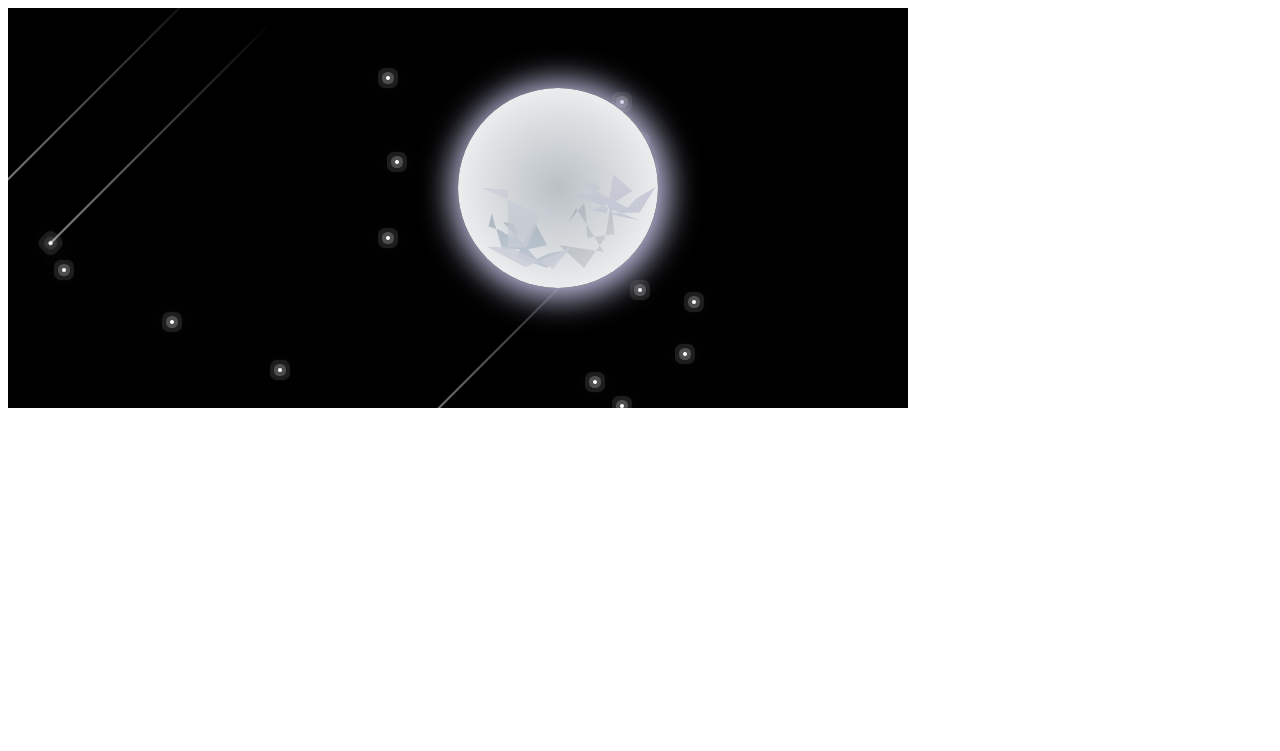
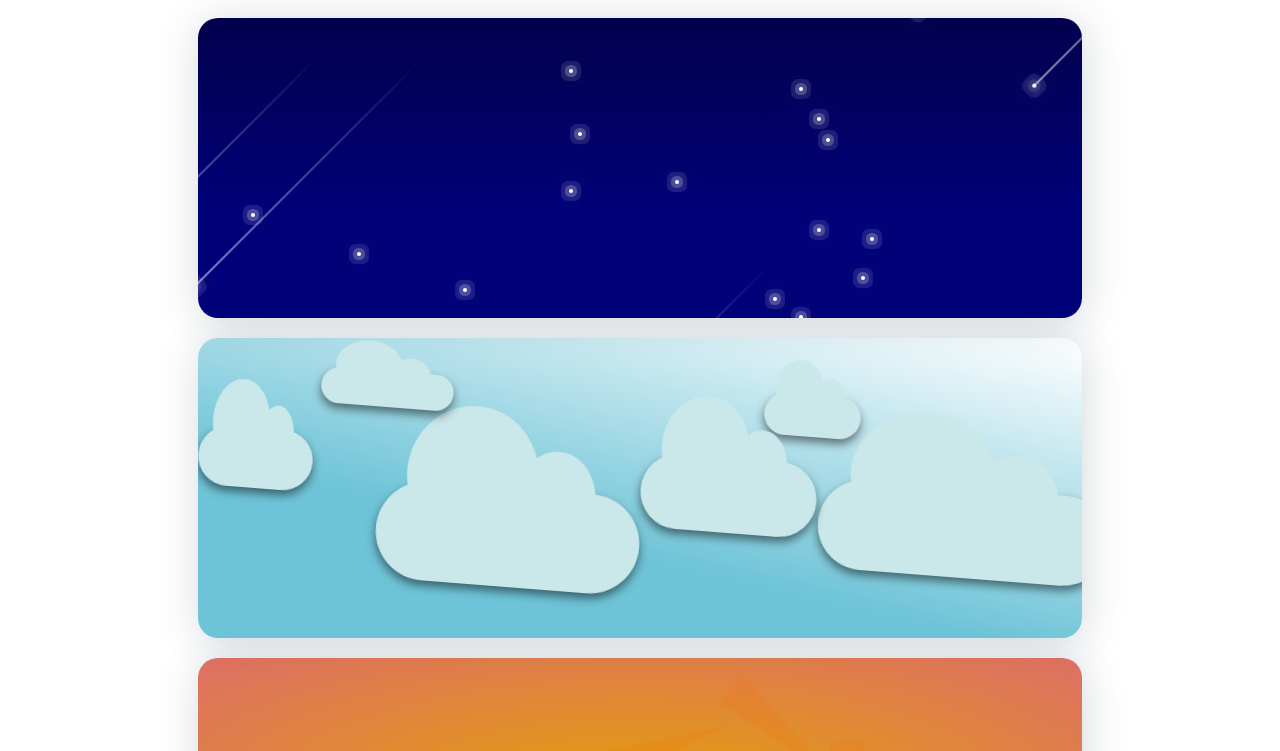
Before and after one commit to margaritaritik/css-module, a React (Create React App) app: page / in a window 1280 px wide. Shown: the top 751 px of the page. Built offline with nearby package versions, Linux system fonts and the light colour scheme.

Commit message:
changed the location of the animation

```diff
--- a/src/App.js
+++ b/src/App.js
@@ -6,11 +6,23 @@ import BlockDestruction from "./components/block destruction/BlockDestruction";
 import Revert from "./components/Revert";
 import TimeOfDay from "./components/animation time of day/TimeOfDay";
 import Moon from "./components/animation time of day/Moon";
+import styles from './stylesApp.module.css'
 
 function App() {
     return (
-        <div>
-         <Moon/>
+        <div className={styles.containerApp}>
+            <div className={styles.item}>
+                <Moon/>
+            </div>
+            <div className={styles.item}>
+                <Cloud_animation/>
+            </div>
+            <div className={styles.item}>
+                <TimeOfDay/>
+            </div>
+            <div className={styles.item}>
+                <Moon/>
+            </div>
         </div>
     );
 
--- a/src/components/animation elements/cloud_style.module.css
+++ b/src/components/animation elements/cloud_style.module.css
@@ -1,10 +1,15 @@
 .container_cloud{
+    overflow: hidden;
     transition: all 2s linear 0s;
     position: relative;
     top: 0;
     left: 0;
     height: 300px;
     width: 100%;
+    background: linear-gradient(13deg, rgba(34,165,195,0.6593487736891632) 36%, rgba(45,130,253,0) 100%);
+}
+.container_cloud div{
+
     animation-name: cloud_animation_block;
     animation-duration: 10s;
     animation-fill-mode: forwards;
@@ -14,8 +19,8 @@
 .container_cloud div:nth-child(1){
     position: absolute;
     top: 30%;
-    width: 120px;
-    height: 50px;
+    width: 13%;
+    height: 20%;
     background: #cae7ea;
     border-radius: 60px;
 }
@@ -23,8 +28,8 @@
     position: absolute;
     top: 50%;
     left:20%;
-    width: 300px;
-    height: 120px;
+    width: 30%;
+    height: 33%;
     background: #cae7ea;
     border-radius: 60px;
 
@@ -34,26 +39,26 @@
     position: absolute;
     top: 50%;
     left:70%;
-    width: 360px;
-    height: 110px;
+    width: 33%;
+    height: 30%;
     background: #cae7ea;
     border-radius: 60px;
 }
 .container_cloud div:nth-child(4){
     position: absolute;
-    top: -60%;
-    left: 45%;
-    width: 120px;
-    height: 50px;
+    top: 19%;
+    left: 64%;
+    width: 11%;
+    height: 14%;
     background: #cae7ea;
     border-radius: 60px;
 }
 .container_cloud div:nth-child(5){
     position: absolute;
-    top: 10%;
-    left:10%;
-    width: 170px;
-    height: 50px;
+    top: 11%;
+    left: 14%;
+    width: 15%;
+    height: 12%;
     background: #cae7ea;
     border-radius: 60px;
 }
@@ -61,9 +66,9 @@
 .container_cloud div:nth-child(6){
     position: absolute;
     top: 40%;
-    left:50%;
-    width: 200px;
-    height: 80px;
+    left: 50%;
+    width: 20%;
+    height: 25%;
     background: #cae7ea;
     border-radius: 60px;
 }
@@ -96,8 +101,6 @@
 @keyframes cloud_animation {
     0%{
         transform: rotate3d(0,1,0,30deg);
-
-
     }
     20%{
 
--- a/src/components/animation time of day/Moon.jsx
+++ b/src/components/animation time of day/Moon.jsx
@@ -3,7 +3,6 @@ import styles from './moon_style.module.css';
 
 const Moon = () => {
     function randomNumberInRange() {
-        // 👇️ get number between min (inclusive) and max (inclusive)
         return `${Math.floor(Math.random() * (100 - 0 + 1)) + 0}%`;
     }
     return (
@@ -36,13 +35,13 @@ const Moon = () => {
                 <span></span>
                 <span></span>
             </div>
-            <div className={styles.container_moon}>
-                <li className={styles.spot}></li>
-                <li className={styles.spot}></li>
-                <li className={styles.spot}></li>
-                <li className={styles.spot}></li>
+            {/*<div className={styles.container_moon}>*/}
+            {/*    <li className={styles.spot}></li>*/}
+            {/*    <li className={styles.spot}></li>*/}
+            {/*    <li className={styles.spot}></li>*/}
+            {/*    <li className={styles.spot}></li>*/}
 
-            </div>
+            {/*</div>*/}
         </div>
     );
 };
--- a/src/components/animation time of day/TimeOfDay.jsx
+++ b/src/components/animation time of day/TimeOfDay.jsx
@@ -15,9 +15,6 @@ const TimeOfDay = () => {
                 <li className={styles.rise}></li>
                 <li className={styles.rise}></li>
             </div>
-
-
-
         </div>
     );
 };
--- a/src/components/animation time of day/moon_style.module.css
+++ b/src/components/animation time of day/moon_style.module.css
@@ -1,13 +1,10 @@
 .container{
     position: relative;
-    /*padding: 20px;*/
     margin: 0;
-    width: 900px;
-    height: 400px;
-    background: black;
+    width: 100%;
+    height: 300px;
+    background: linear-gradient(0deg, rgba(0,1,120,1) 36%, rgba(2,0,77,1) 100%);
     overflow: hidden;
-
-
 }
 .container_moon{
     position: relative;
@@ -21,9 +18,8 @@
     border-radius: 60%;
     border-width: 0;
     background: radial-gradient( rgb(186, 192, 197), #ffffff);
-    /*box-shadow:  0 0 0 0.2em #000226, 0 0 0 0.5em #268eb2;*/
     z-index: 10;
-    box-shadow: 2px 2px 30px 10px #b9b9da;
+    box-shadow: 2px 2px 30px 10px #a1a1e7;
 }
  li{
      display: block;
@@ -82,21 +78,18 @@
     position: absolute;
     width: 100%;
     height: 100%;
-    /*animation: animateBg 50s linear infinite;*/
 }
 
 .stars span{
     position: absolute;
-    width: 4px;/*ширина звезды*/
-    height: 4px;/*высота звезды*/
-    background: #fff;/*цвет звезды*/
-    border-radius: 50%;/*закоугление углов*/
+    width: 4px;
+    height: 4px;
+    background: #fff;
+    border-radius: 50%;
     box-shadow: 0 0 0 4px rgba(255, 255, 255, 0.21),
     0 0 0 8px rgba(255,255,255,.1),
     0 0 20px rgba(255,255,255,1);
 }
-
-
 
 .starfall{
     position: absolute;
@@ -153,10 +146,10 @@
 }
 
 span:nth-child(1){
-    top: 0px;/*верхняя координата*/
-    right: 0px;/*правая координата*/
-    animation-delay: 0;/*задержка анимации*/
-    animation-duration: 1s;/*длительность анимации*/
+    top: 0px;
+    right: 0px;
+    animation-delay: 0s;
+    animation-duration: 1s;
 }
 span:nth-child(2){
     top: 0px;
--- a/src/components/animation time of day/style_timeOfDay.module.css
+++ b/src/components/animation time of day/style_timeOfDay.module.css
@@ -3,7 +3,7 @@
     top: 0;
     left: 0;
     width:100%;
-    height: 600px;
+    height: 300px;
     background: radial-gradient(#e3a302, rgba(201, 24, 8, 0.62));
     overflow: hidden;
     justify-content: center;
--- a/src/style.css
+++ b/src/style.css
@@ -2,3 +2,7 @@
     padding: 0;
     margin: 0;
 }
+.container{
+    display: flex;
+    background-color: #e3a302;
+}
--- /dev/null
+++ b/src/stylesApp.module.css
@@ -0,0 +1,16 @@
+.containerApp{
+    width: 100%;
+    display: flex;
+    text-align: center;
+    flex-direction: column;
+
+}
+
+.item{
+    width: 70%;
+    height: 300px;
+    margin: 10px auto;
+    box-shadow: 2px 4px 41px 0px rgba(34, 60, 80, 0.2);
+    border-radius: 20px;
+    overflow: hidden;
+}
```
